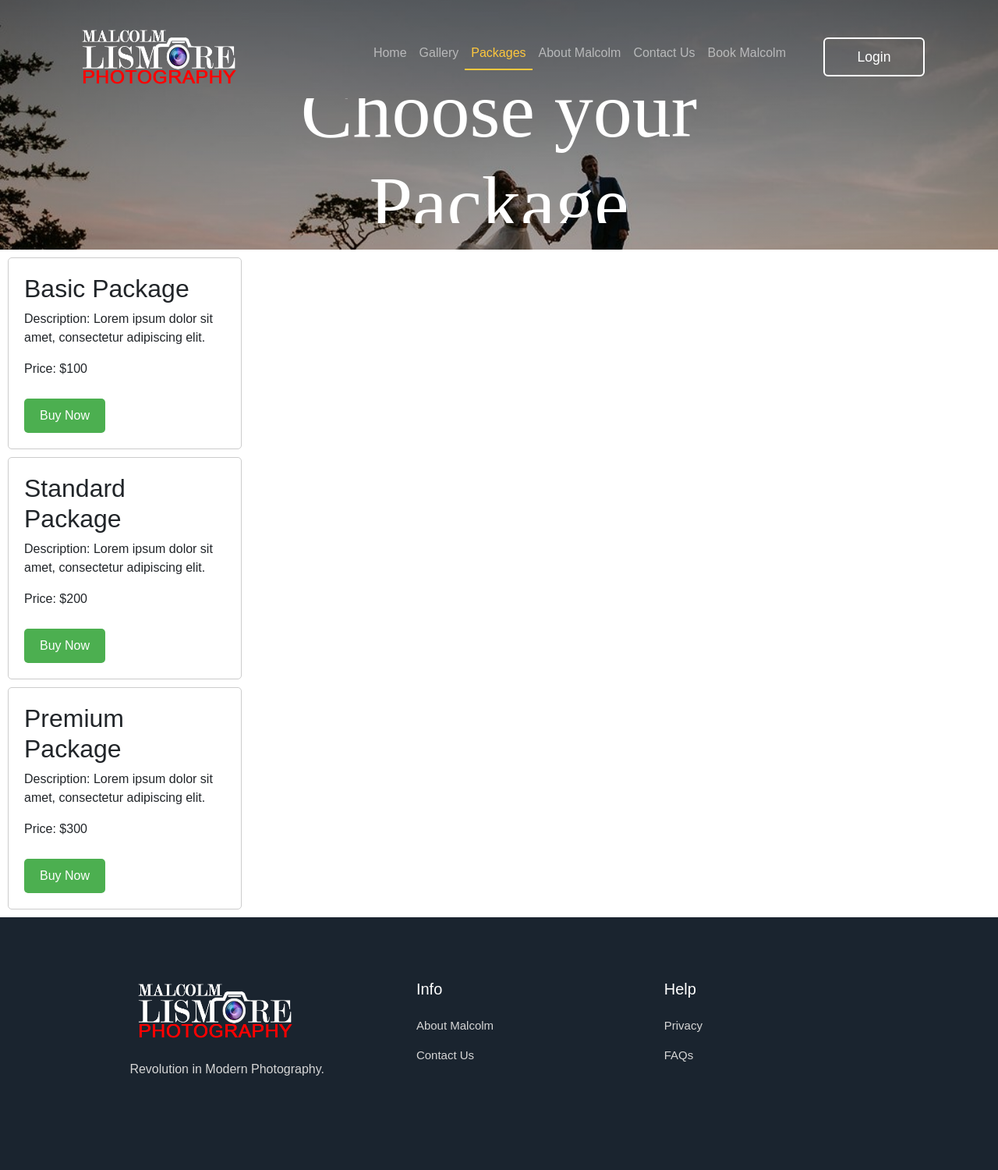
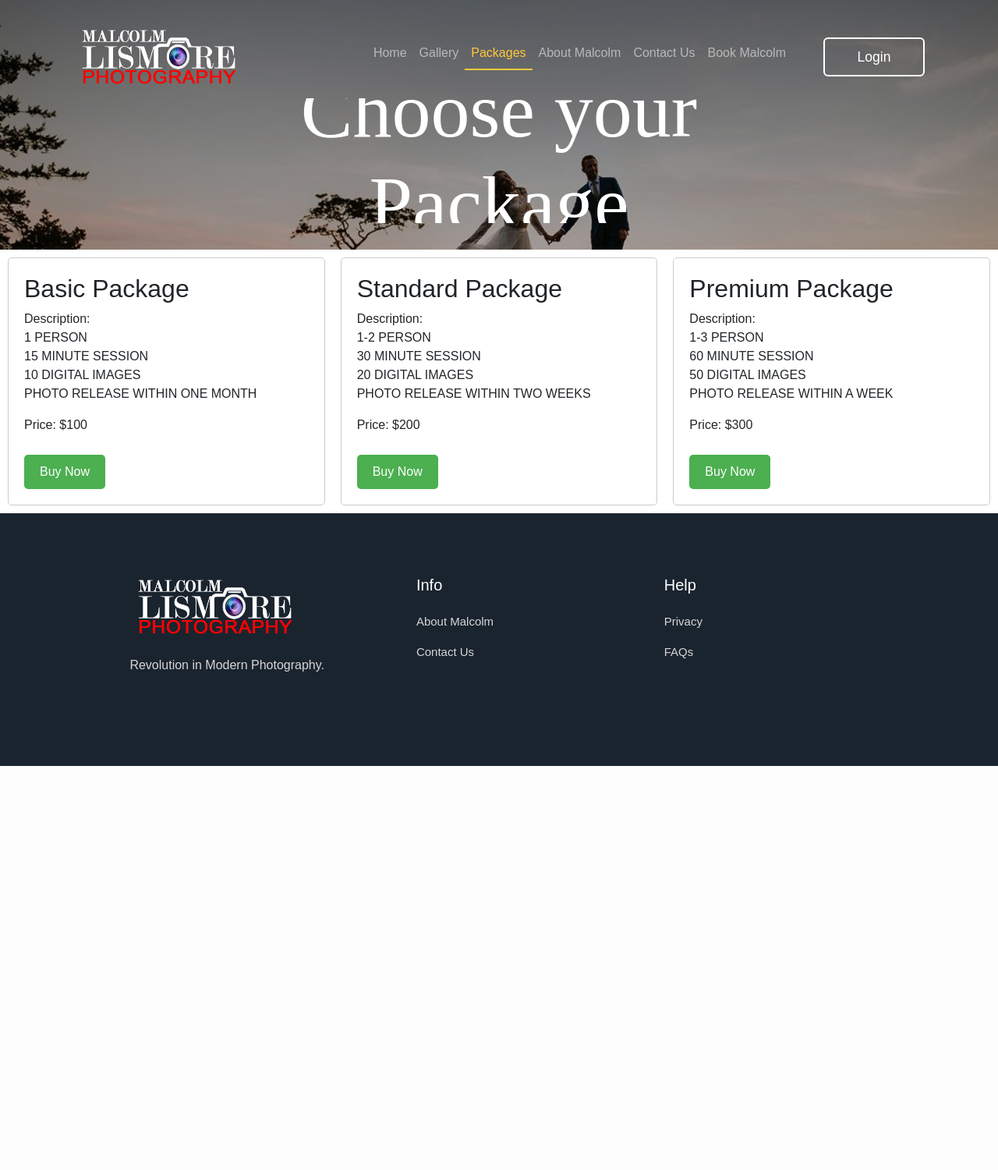
Before and after one commit to Dhanuja416/LismorePhotography, a PHP site: page /packages.php in a window 1280 px wide. Shown: the whole page at 78% size. After the commit the page ends 982 px from the top, so only its background shows below. Run offline with PHP 8.4, Linux system fonts and the light colour scheme.

Commit message:
package page change

```diff
--- a/packages.php
+++ b/packages.php
@@ -1,5 +1,6 @@
 <!DOCTYPE html>
 <html lang="en">
+
 <head>
   <meta charset="UTF-8">
   <meta name="viewport" content="width=device-width, initial-scale=1.0">
@@ -9,6 +10,7 @@
   <link rel="stylesheet" href="pages/css/header.css">
   <link rel="stylesheet" href="pages/css/packages.css">
 </head>
+
 <body>
   <header class="header">
     <div class="container">
@@ -45,7 +47,7 @@
                 <a class="nav-link" href="#">Book Malcolm</a>
               </li>
               <?php
-                        if(isset($_POST["btn_login"])){
+              if (isset($_POST["btn_login"])) {
                 echo "<script>
                             location.replace('login.php');
                             </script>";
@@ -72,24 +74,40 @@
     </div>
   </header>
 
+  <div class="main1">
   <div class="package">
     <h2>Basic Package</h2>
-            <p>Description: Lorem ipsum dolor sit amet, consectetur adipiscing elit.</p>
+    <p>Description: </br>
+       1 PERSON</br>
+      15 MINUTE SESSION</br>
+    10 DIGITAL IMAGES</br>
+  PHOTO RELEASE WITHIN ONE MONTH</p>
     <p>Price: $100</p>
     <button>Buy Now</button>
   </div>
   <div class="package">
     <h2>Standard Package</h2>
-            <p>Description: Lorem ipsum dolor sit amet, consectetur adipiscing elit.</p>
+    <p>Description: </br>
+       1-2 PERSON</br>
+      30 MINUTE SESSION</br>
+    20 DIGITAL IMAGES</br>
+  PHOTO RELEASE WITHIN TWO WEEKS</p>
     <p>Price: $200</p>
     <button>Buy Now</button>
   </div>
   <div class="package">
     <h2>Premium Package</h2>
-            <p>Description: Lorem ipsum dolor sit amet, consectetur adipiscing elit.</p>
+    <p>Description: </br>
+       1-3 PERSON</br>
+      60 MINUTE SESSION</br>
+    50 DIGITAL IMAGES</br>
+  PHOTO RELEASE WITHIN A WEEK</p>
     <p>Price: $300</p>
     <button>Buy Now</button>
   </div>
+
+  </div>
+
 
 
 
@@ -99,4 +117,5 @@
   require_once('footer.php');
   ?>
 </body>
+
 </html>
--- a/pages/css/packages.css
+++ b/pages/css/packages.css
@@ -31,6 +31,11 @@
     display: flex;
     flex-wrap: wrap;
     justify-content: center;
+    background-color: #053007;
+}
+
+.main1{
+    display: flex;
 }
 
 .package {
@@ -39,6 +44,9 @@
     border-radius: 5px;
     padding: 20px;
     margin: 10px;
+    display: inline;
+    flex-basis: 33.3%;
+
 }
 
 .package h2 {
```
Lines whose indentation alone changed are shown as unchanged.
